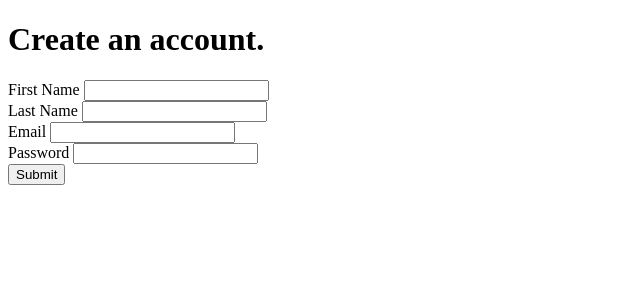
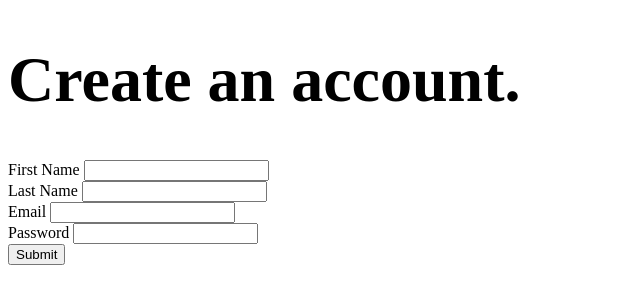
Before and after one commit to samirelanduk/budgeter, a Django app: template users/templates/signup.html in a window 1280 px wide. Shown: the part 26-330 px from the top of the page, without its empty margins (0-640 px from the left). Run offline with Django 3.2, Linux system fonts and the light colour scheme; the template is opened without the code that fills it, so the values that code supplies are empty.

Commit message:
Start CSS

```diff
--- a/budgeter/settings.py
+++ b/budgeter/settings.py
@@ -86,3 +86,7 @@ USE_TZ = True
 # https://docs.djangoproject.com/en/1.8/howto/static-files/
 
 STATIC_URL = '/static/'
+
+STATICFILES_DIRS = [
+    os.path.join(BASE_DIR, "budgeter", "static")
+]
--- /dev/null
+++ b/budgeter/static/css/main.css
@@ -0,0 +1,3 @@
+h1 {
+  font-size: 400%;
+}
--- a/budgeter/templates/base.html
+++ b/budgeter/templates/base.html
@@ -5,6 +5,7 @@
   <meta charset="utf-8">
   <meta name="author" content="Sam Ireland">
   <title>{% block title %}{% endblock %}</title>
+  <link rel="stylesheet" type="text/css" href="/static/css/main.css">
 </head>
 
 <body>
```
Also changed, not shown: budgeter/css/main.css (added, +21 -0 lines).
